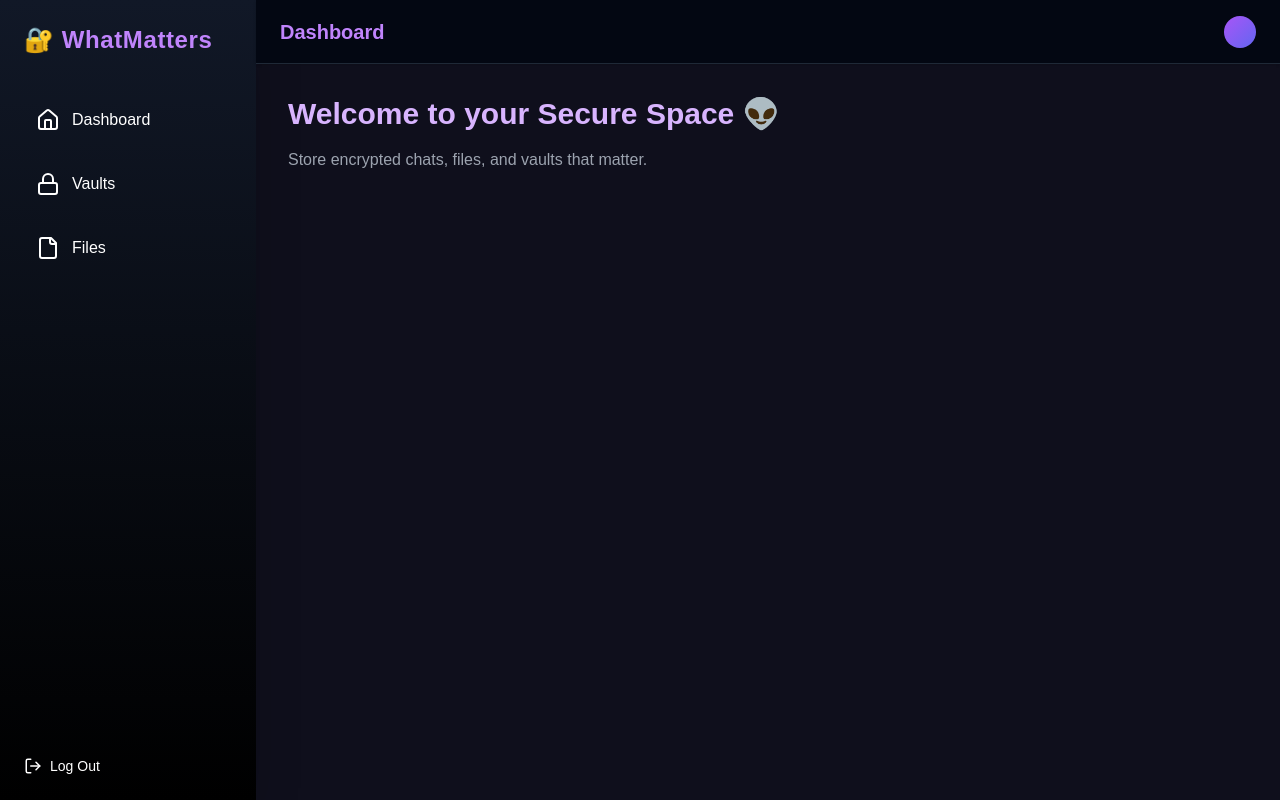
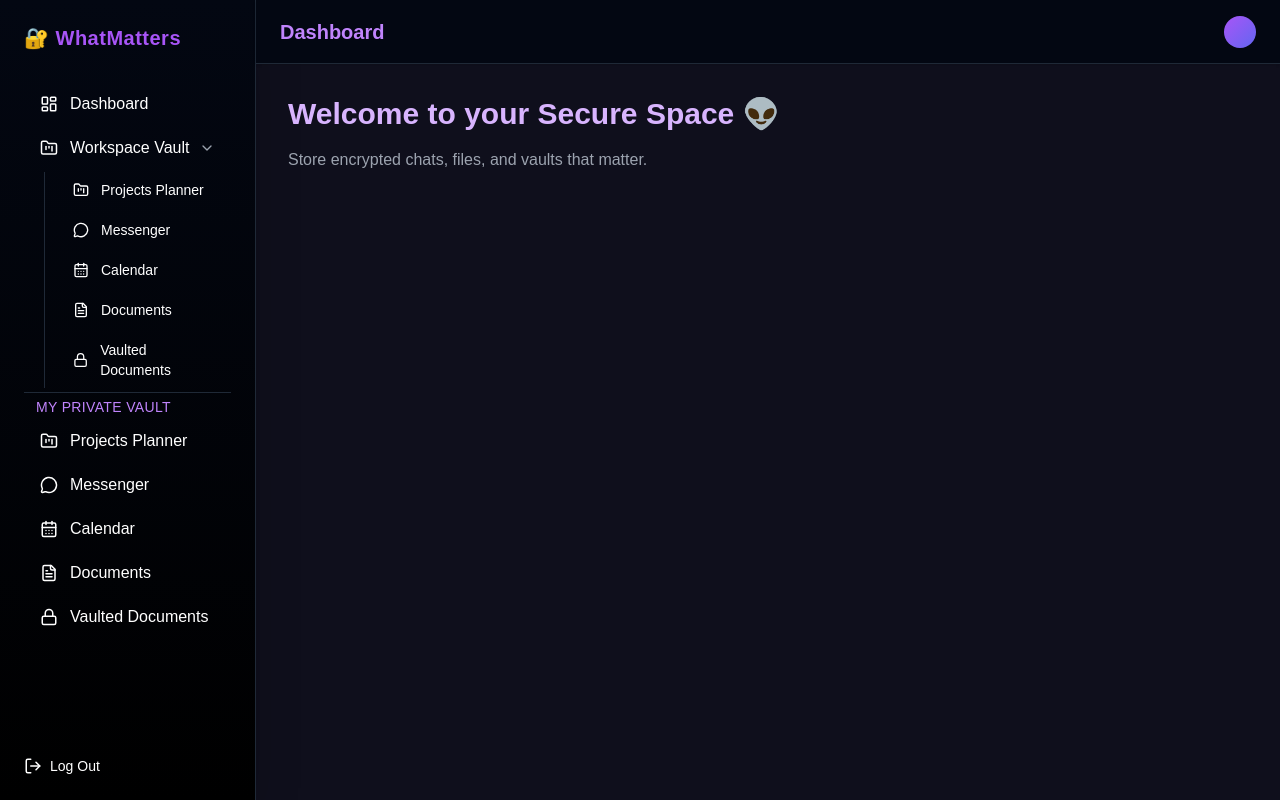
Before and after one commit to blisssr77/what-matters-to-us-project, a React (Vite) app: page /dashboard in a window 1280 px wide. Built offline with nearby package versions, Linux system fonts and the light colour scheme; no server answers.

Commit message:
adding up sidebar tabs

```diff
--- a/src/components/Layout/Sidebar.jsx
+++ b/src/components/Layout/Sidebar.jsx
@@ -1,42 +1,85 @@
-import { motion } from "framer-motion";
-import { Home, Lock, File, LogOut } from "lucide-react";
+import { useState } from "react";
 import { useNavigate } from "react-router-dom";
+import { motion, AnimatePresence } from "framer-motion";
+import {
+  LayoutDashboard,
+  FolderKanban,
+  MessageCircle,
+  CalendarDays,
+  FileText,
+  Lock,
+  LogOut,
+  ChevronDown,
+  ChevronRight,
+} from "lucide-react";
 
 export default function Sidebar() {
   const navigate = useNavigate();
+  const [workspaceOpen, setWorkspaceOpen] = useState(true);
 
-  const navItems = [
-    { name: "Dashboard", icon: <Home />, route: "/dashboard" },
-    { name: "Vaults", icon: <Lock />, route: "/vaults" },
-    { name: "Files", icon: <File />, route: "/files" },
-  ];
+  const navLink = (label, icon, route, textSize = "text-base") => (
+    <motion.li
+      whileHover={{ scale: 1.04, boxShadow: "0 0 8px rgba(168,85,247,0.3)" }}
+      onClick={() => navigate(route)}
+      className={`flex items-center gap-3 px-4 py-2 rounded hover:bg-gray-800 cursor-pointer ${textSize}`}
+    >
+      {icon}
+      <span>{label}</span>
+    </motion.li>
+  );
 
   return (
-    <motion.aside
-      initial={{ x: -100, opacity: 0 }}
-      animate={{ x: 0, opacity: 1 }}
-      transition={{ duration: 0.5 }}
-      className="w-64 h-screen bg-gradient-to-b from-gray-900 to-black p-6 text-white flex flex-col justify-between shadow-2xl"
-    >
+    <aside className="w-64 h-screen bg-gradient-to-b from-gray-950 to-black p-6 text-white flex flex-col justify-between shadow-2xl border-r border-gray-800">
       <div>
-        <h1 className="text-2xl font-bold mb-10 tracking-wide text-purple-400">
+        <h1 className="text-xl font-bold mb-8 text-purple-500 tracking-wide">
           🔐 WhatMatters
         </h1>
-        <ul className="space-y-4">
-          {navItems.map((item) => (
-            <motion.li
-              key={item.name}
-              whileHover={{
-                scale: 1.05,
-                boxShadow: "0 0 10px rgba(128, 90, 213, 0.6)",
-              }}
-              className="flex items-center gap-3 p-3 hover:bg-gray-800 rounded cursor-pointer transition"
-              onClick={() => navigate(item.route)}
-            >
-              {item.icon}
-              <span>{item.name}</span>
-            </motion.li>
-          ))}
+        <ul className="space-y-1">
+          {navLink("Dashboard", <LayoutDashboard size={18} />, "/dashboard")}
+
+          {/* Workspace Vault Toggle */}
+          <li
+            onClick={() => setWorkspaceOpen(!workspaceOpen)}
+            className="flex items-center justify-between px-4 py-2 rounded hover:bg-gray-800 cursor-pointer"
+          >
+            <div className="flex items-center gap-3">
+              <FolderKanban size={18} />
+              <span>Workspace Vault</span>
+            </div>
+            {workspaceOpen ? (
+              <ChevronDown size={16} className="text-gray-400" />
+            ) : (
+              <ChevronRight size={16} className="text-gray-400" />
+            )}
+          </li>
+
+          <AnimatePresence>
+            {workspaceOpen && (
+              <motion.ul
+                initial={{ opacity: 0, height: 0 }}
+                animate={{ opacity: 1, height: "auto" }}
+                exit={{ opacity: 0, height: 0 }}
+                className="ml-5 border-l border-gray-800 pl-3 space-y-1"
+              >
+                {navLink("Projects Planner", <FolderKanban size={16} />, "/workspace/projects", "text-sm")}
+                {navLink("Messenger", <MessageCircle size={16} />, "/workspace/messenger", "text-sm")}
+                {navLink("Calendar", <CalendarDays size={16} />, "/workspace/calendar", "text-sm")}
+                {navLink("Documents", <FileText size={16} />, "/workspace/documents", "text-sm")}
+                {navLink("Vaulted Documents", <Lock size={16} />, "/workspace/vaults", "text-sm")}
+              </motion.ul>
+            )}
+          </AnimatePresence>
+
+          <hr className="my-6 border-gray-800" />
+
+          <li className="text-sm uppercase tracking-wide text-purple-400 mt-4 mb-2 px-3">
+            My Private Vault
+          </li>
+          {navLink("Projects Planner", <FolderKanban size={18} />, "/private/projects")}
+          {navLink("Messenger", <MessageCircle size={18} />, "/private/messenger")}
+          {navLink("Calendar", <CalendarDays size={18} />, "/private/calendar")}
+          {navLink("Documents", <FileText size={18} />, "/private/documents")}
+          {navLink("Vaulted Documents", <Lock size={18} />, "/private/vaults")}
         </ul>
       </div>
 
@@ -55,6 +98,6 @@ export default function Sidebar() {
         <LogOut size={18} />
         Log Out
       </motion.button>
-    </motion.aside>
+    </aside>
   );
 }
```
